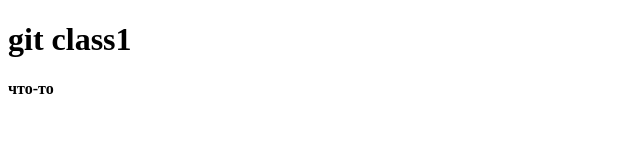
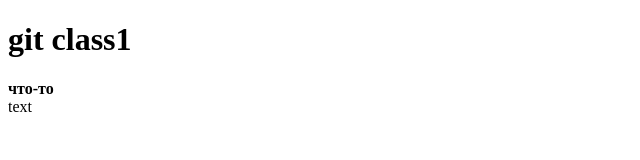
Before and after one commit to barcheta/site, a plain HTML site: page fafas.html in a window 1280 px wide. Shown: the full height of the page, 0-640 px from the left. Drawn offline with Linux system fonts and the light colour scheme.

Commit message:
second c

```diff
--- a/fafas.html
+++ b/fafas.html
@@ -15,6 +15,7 @@
 
 <h1>git class1</h1>
 <b>что-то</b>
+<div>text</div>
 </body>
 
 <script src="common.js"></script>
```
